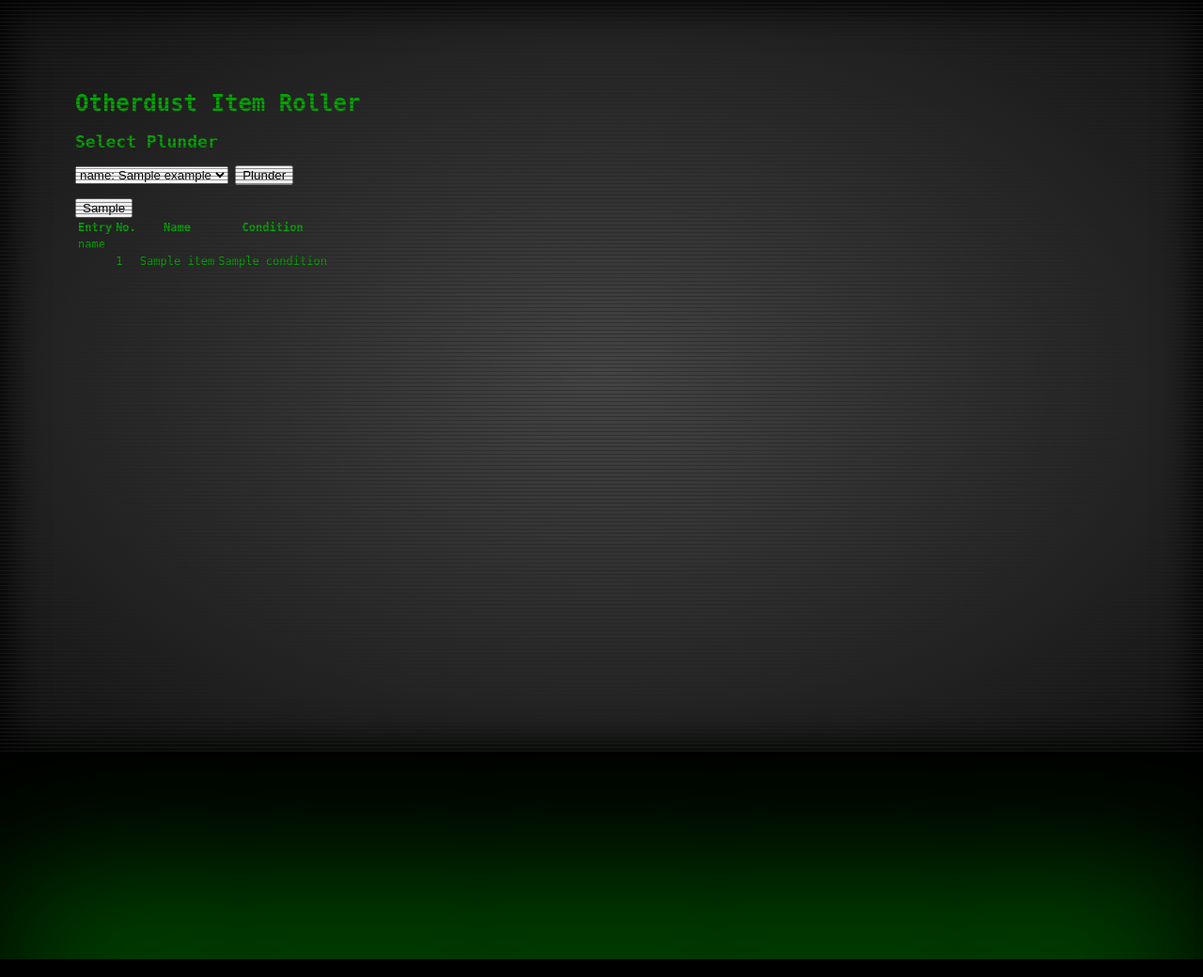
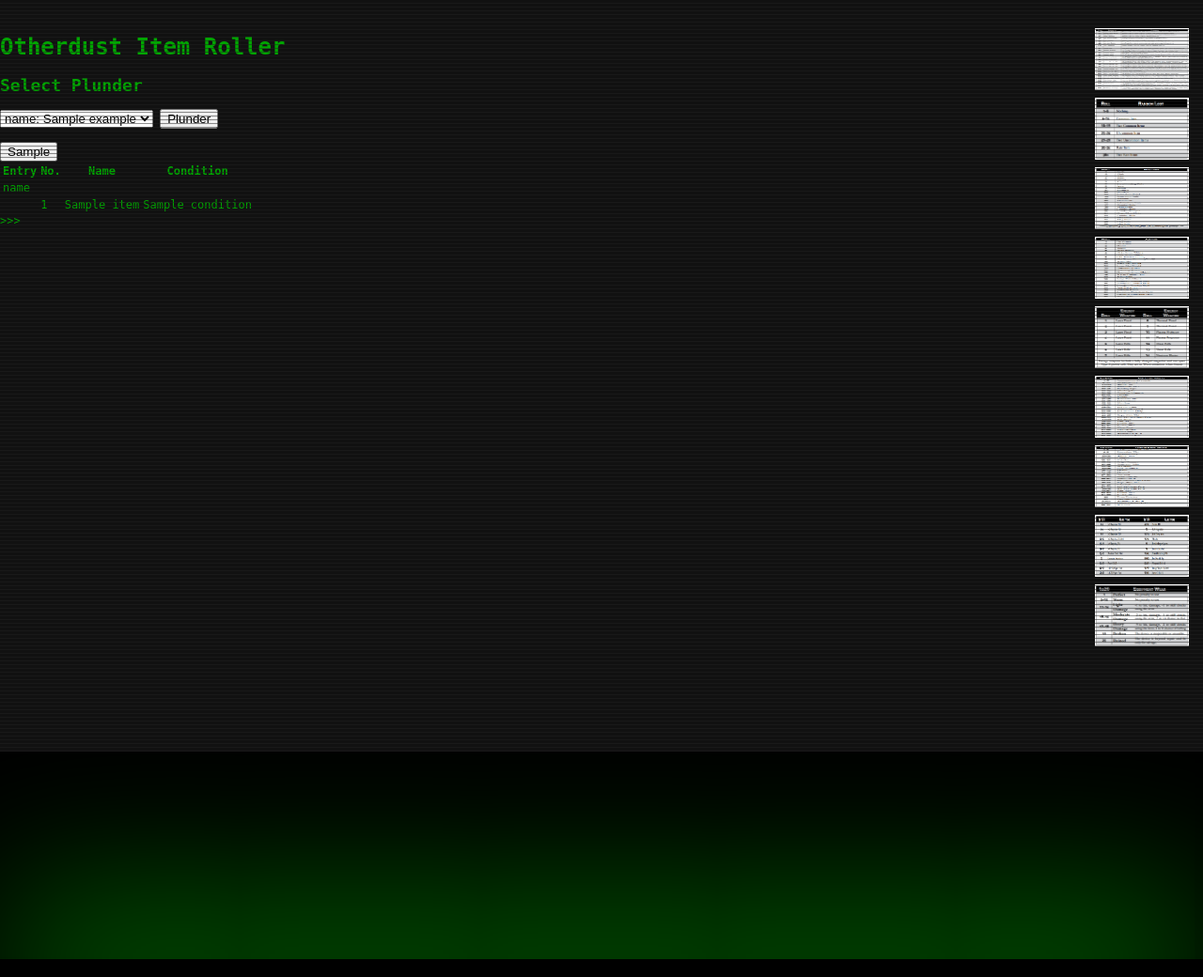
Before and after one commit to chaydenfowler/Otherdust, a Flask app: template templates/roller.html in a window 1280 px wide. Shown: the top 1040 px of the page at 94% size. Run offline with Flask 2, Linux system fonts and the light colour scheme; the template is opened without the code that fills it: most values are stand-ins (such as "Sample title", 1, 10 or a date in 2020).

Commit message:
Added table images for reference

```diff
--- a/static/css/main.css
+++ b/static/css/main.css
@@ -5,8 +5,112 @@ body {
   padding:0;
 }
 
+html, body {
+  height: 100%;
+}
+
 * {
   box-sizing: border-box;
+}
+
+
+
+
+
+
+
+
+.gallerycontainer{
+position: relative;
+/*Add a height attribute and set to largest image's height to prevent overlaying*/
+}
+
+.thumbnail img{
+border: 1px solid white;
+margin: 0 5px 5px 0;
+}
+
+.thumbnail:hover{
+background-color: transparent;
+}
+
+.thumbnail:hover img{
+border: 1px solid blue;
+}
+
+.thumbnail span{ /*CSS for enlarged image*/
+position: absolute;
+background-color: lightyellow;
+padding: 5px;
+left: -1000px;
+border: 1px dashed gray;
+visibility: hidden;
+color: black;
+text-decoration: none;
+}
+
+.thumbnail span img{ /*CSS for enlarged image*/
+border-width: 0;
+padding: 2px;
+/* can add absolute height reference to change image size here */
+max-height: 90vh;
+max-width: 90vh;
+}
+
+.thumbnail:hover span{ /*CSS for enlarged image*/
+visibility: visible;
+float: left;
+top: 0px;
+/*left: 0px; /*position where enlarged image should offset horizontally */
+z-index: 50;
+}
+
+
+
+
+
+
+/* Split the screen in half */
+.split {
+  height: 100%;
+  width: 50%;
+  position: fixed;
+  z-index: 1;
+  top: 0;
+  /*overflow-x: hidden;*/
+  overflow-x: visible;
+  padding-top: 20px;
+}
+
+/* Control the left side */
+.left {
+  left: 0;
+  background-color: #111;
+}
+
+/* Control the right side */
+.right {
+  right: 0;
+  background-color: #111;
+}
+
+/* If you want the content centered horizontally and vertically */
+.centered {
+  position: absolute;
+  top: 50%;
+  left: 50%;
+  transform: translate(-50%, -50%);
+  text-align: center;
+}
+
+.right-align {
+  float: right;
+}
+
+/* Style the image inside the centered container, if needed */
+.centered img {
+  width: 150px;
+  border-radius: 50%;
 }
 
 .screen {
--- a/templates/roller.html
+++ b/templates/roller.html
@@ -61,7 +61,7 @@ Otherdust Item Roller
 {% endblock %}
 
 {% block body %}
-
+<div class="split left">
     <h1>Otherdust Item Roller</h1>
     <div class="container">
         <form class="form-plunder" role="form" id="plunder_form">
@@ -77,6 +77,23 @@ Otherdust Item Roller
     </div>
     <br>
     <div id="extra_buttons"></div>
-<table id="plunder_result">{% include 'plunder.html' %}</table>
+    <table id="plunder_result">{% include 'plunder.html' %}</table>>>>
+</div>
+
+
+<div class="split right">
+
+    {% set images = ["plunder.png","random_loot.png","weapon.png","armor.png","energy_weapon.png",
+    "common_items.png","uncommon_items.png","rare_items.png","equipment_wear.png"] %}
+    <div class="gallerycontainer" style="margin:10px; float:right; max-height:100%; max-width:100%;">
+        {% for image in images %}
+        <a class="thumbnail" href="#thumb">
+            <img src="{{ url_for('static', filename='images/'+image) }}" width="100px" height="66px" border="0" />
+            <span><img src="{{ url_for('static', filename='images/'+image) }}" /></span>
+        </a>
+        <br>
+        {% endfor %}
+    </div>
+</div>
 
 {% endblock %}
```
Also changed, not shown: static/images/armor.png (added), static/images/common_items.png (added), static/images/energy_weapon.png (added), static/images/equipment_wear.png (added), static/images/item_quirks.png (added), static/images/plunder.png (added), static/images/random_loot.png (added), static/images/rare_items.png (added), static/images/uncommon_items.png (added), static/images/weapon.png (added), 1 other file. Lines whose indentation alone changed are shown as unchanged.
